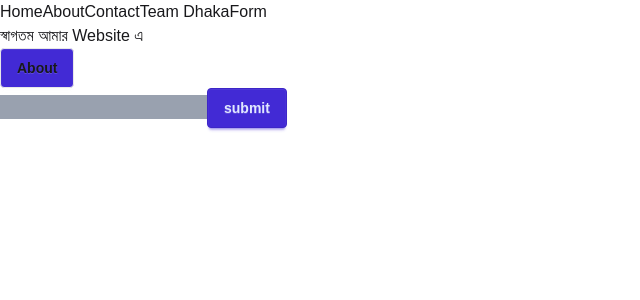
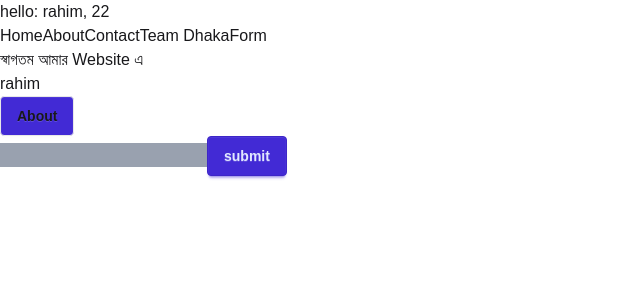
Before and after one commit to minhajulislam999/ag-grid, a React (Vite) app: page / in a window 1280 px wide. Shown: the top 300 px of the page, without its empty margins (0-640 px from the left). Built offline with nearby package versions, Linux system fonts and the light colour scheme; no server answers.

Commit message:
Implement context API

```diff
--- a/src/App.jsx
+++ b/src/App.jsx
@@ -4,6 +4,7 @@ import { RouterProvider } from "react-router/dom";
 import abcd from './components/Router/Router';
 import User from './components/User/User';
 import Form from './components/Form/Form';
+import { UserContext } from './components/userContext/UseContext';
 
 
 
@@ -12,7 +13,7 @@ import Form from './components/Form/Form';
 function App() {
 
   return (
-    <>
+    <UserContext.Provider value={{name: "rahim", age: 22}}>
             <RouterProvider router={abcd}/>
 
 
@@ -21,7 +22,7 @@ function App() {
       <Form />
 
 
-    </>
+    </UserContext.Provider>
   )
 }
 
--- a/src/components/Home/Home.jsx
+++ b/src/components/Home/Home.jsx
@@ -1,9 +1,12 @@
 import React from 'react'
 import { Link, Outlet, useNavigate } from 'react-router'
 import Navbar from '../Navbar/Navbar'
+import { useContext } from 'react'
+import { UserContext } from '../userContext/UseContext'
 
 const Home = () => {
             const naviget = useNavigate()
+            const {name} = useContext(UserContext);
 
             function handleClick() {
             naviget("/about")
@@ -15,6 +18,7 @@ const Home = () => {
             <Navbar />
 
       <h1>স্বাগতম আমার Website এ</h1>
+      <p>{name}</p>
 
       <button className='btn bg-primary' onClick={handleClick}>About</button>
       <Outlet />
--- a/src/components/Navbar/Navbar.jsx
+++ b/src/components/Navbar/Navbar.jsx
@@ -1,9 +1,12 @@
-import React from 'react'
+import React, { useContext } from 'react'
 import { Link } from 'react-router'
-
+import {UserContext} from "../userContext/UseContext"
 function Navbar() {
+  const {name,age} = useContext(UserContext)
   return (
     <div>
+      <h1>hello: {name}, {age}</h1>
+
         <Link to="/" >Home</Link>
          <Link to = "/about" >About</Link>
       <Link to="/contact" >Contact</Link>
--- /dev/null
+++ b/src/components/userContext/useContext.jsx
@@ -0,0 +1,3 @@
+import { createContext } from "react";
+
+export  const UserContext = createContext();
```
